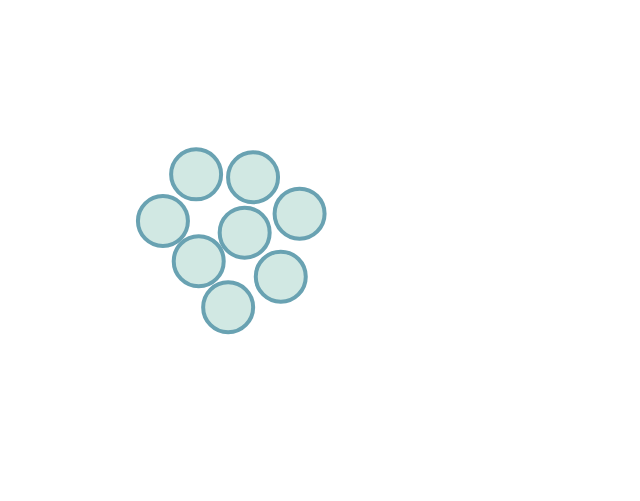
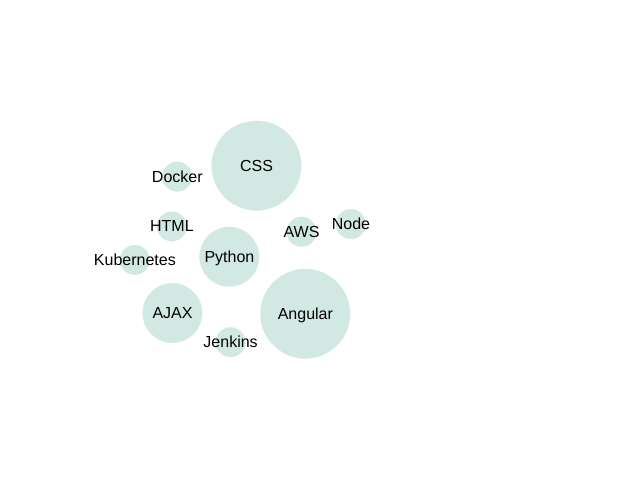
Before and after one commit to adallos/d3ilab, a plain HTML site: page index.html in a window 1280 px wide. Shown: the whole page, without its empty margins (0-640 px from the left). Drawn offline with nearby package versions, Linux system fonts and the light colour scheme.

Commit message:
Circles graph fully functional!

```diff
--- a/data.json
+++ b/data.json
@@ -1,6 +1,22 @@
 [{
     "ninja": "Natalia",
-        "skills": "Javascript",
+    "skills": [{
+            "skill": "Python",
+            "score": 2
+        },
+        {
+            "skill": "AJAX",
+            "score": 5
+        },
+        {
+            "skill": "CSS",
+            "score": 3
+        },
+        {
+            "skill": "Angular",
+            "score": 1
+        }
+    ],
     "discipline": "Development",
     "domain": "Front End",
     "grade": "JT",
@@ -9,71 +25,68 @@
 },
 {
     "ninja": "Andrea",
-        "skills": "AJAX",
+    "skills": [{
+            "skill": "AJAX",
+            "score": 3
+        },
+        {
+            "skill": "CSS",
+            "score": 3
+        },
+        {
+            "skill": "HTML",
+            "score": 1
+        },
+        {
+            "skill": "Node",
+            "score": 1
+        },
+        {
+            "skill": "Angular",
+            "score": 1
+        }
+    ],
     "discipline": "Development",
     "domain": "Back End",
     "grade": "TL",
     "englishLevel": "A2",
     "project": "BuzzPoints"
-
 },
 {
     "ninja": "Inés",
-        "skills": "Javascript",
+    "skills": [{
+            "skill": "CSS",
+            "score": 4
+        },
+        {
+            "skill": "Python",
+            "score": 4
+        },
+        {
+            "skill": "Jenkins",
+            "score": 1
+        },
+        {
+            "skill": "Docker",
+            "score": 1
+        },
+        {
+            "skill": "AWS",
+            "score": 1
+        },
+        {
+            "skill": "Kubernetes",
+            "score": 1
+        },
+        {
+            "skill": "Angular",
+            "score": 1
+        }
+    ],
     "discipline": "Development",
     "domain": "Front End",
     "grade": "EN",
     "englishLevel": "A2",
     "project": "Bain"
-
-    },
-    {
-        "ninja": "Sebastián",
-        "skills": "HTML5",
-        "discipline": "Development",
-        "domain": "Back End",
-        "grade": "SE",
-        "englishLevel": "A2",
-        "project": "McClatchy"
-
-    },
-    {
-        "ninja": "David",
-        "skills": "Python",
-        "discipline": "Development",
-        "domain": "Data",
-        "grade": "CL",
-        "englishLevel": "A2",
-        "project": "McClatchy"
-
-    },
-    {
-        "ninja": "Luis",
-        "skills": "Python",
-        "discipline": "Development",
-        "domain": "Mobile",
-        "grade": "JT",
-        "englishLevel": "B1",
-        "project": "McClatchy"
-
-    },
-    {
-        "ninja": "Hollman",
-        "skills": "Python",
-        "discipline": "Development",
-        "domain": "Back End",
-        "grade": "TL",
-        "englishLevel": "B2",
-        "project": "Bain"
-
-    },
-    {
-        "ninja": "Javier",
-        "skills": "AJAX",
-        "discipline": "Development",
-        "domain": "Data",
-        "grade": "EN",
-        "englishLevel": "C1",
-        "project": "Buzzpoints"
 }
 ]
--- /dev/null
+++ b/index2.html
@@ -0,0 +1,86 @@
+<!-- <!DOCTYPE html> -->
+<meta charset="utf-8">
+<head>
+  <title>Force layout (with collision detection)</title>
+</head>
+
+<style>
+circle {
+  fill: orange;
+}
+</style>
+
+<body>
+  <div id="content">
+    <svg width="400" height="400">
+    </svg>
+  </div>
+
+  <script src="https://cdnjs.cloudflare.com/ajax/libs/d3/4.2.2/d3.min.js"></script>
+
+  <script>
+var width = 400, height = 400
+
+let mock = [
+  {"js" : 3},
+  {"ajax": 6},
+  {"html5":5},
+  {"py": 4},
+  {"react": 4},
+  {"blah": 4},
+  {"blah": 8}
+]
+var numNodes = mock.length
+let skillsObj = {}
+var nodes = d3.range(numNodes).map(function(d) {
+  skillsObj = {...skillsObj, ...mock[d]}
+  if(mock[d]){
+    return {radius: Object.values(mock[d])[0]*8}
+  }
+
+  return {radius: d*10}
+})
+
+console.log(skillsObj);
+
+var simulation = d3.forceSimulation(nodes)
+  .force('charge', d3.forceManyBody().strength(10))
+  .force('center', d3.forceCenter(width / 2, height / 2))
+  .force('collision', d3.forceCollide().radius(function(d) {
+    return d.radius+5
+  }).iterations(1))
+  .on('tick', ticked);
+
+function ticked() {
+  var u = d3.select('svg')
+    .selectAll('circle')
+    .data(nodes)
+
+  u.enter()
+    .append('circle')
+    .attr('r', function(d) {
+      return d.radius
+    })
+    .append('text')
+      .text('this is the text')
+      .attr('cx', function(d) {
+      return d.x
+    })
+    .attr('cy', function(d) {
+      return d.y
+    })
+
+    .merge(u)
+    .attr('cx', function(d) {
+      return d.x
+    })
+    .attr('cy', function(d) {
+      return d.y
+    })
+
+
+  u.exit().remove()
+}
+  </script>
+</body>
+</html>
--- a/js.js
+++ b/js.js
@@ -1,76 +1,117 @@
-// set the dimensions and margins of the graph
-var width = 450
-var height = 450
-let searchCriteria = []
+let obj = []
 
+let svg = d3.select("#my_dataviz")
+    .append("svg")
+    .attr("width", 450)
+    .attr("height", 450)
+    /*.call(d3.zoom().on("zoom", function () {
+        svg.attr("transform", d3.event.transform)
+    }))*/
 
-// append the svg object to the body of the page
-var svg = d3.select("#my_dataviz")
-    .append("svg")
-    .attr("width", width)
-    .attr("height", height)
+function skillFirstPush(skill) {
+    let localComparer = []
+    Object.values(obj).forEach(x => {
+        pushToComparerArray(Object.keys(x)[0], skill, localComparer)
+    })
+    if (localComparer.includes(false)) {
+        return false
+    }
+    else{
+        return true
+    }
+}
 
-// create dummy data -> just one element per circle
+function pushToComparerArray(key, skill, localComparer) {
+    if (key == skill) {
+        localComparer.push(false)
+    }
+    else{
+        localComparer.push(true)
+    }
+}
+
+let skillToPush = {}
 d3.json("data.json", function(data) {
+    data.map(ninjaInfo => {
+        ninjaInfo.skills.map(skillInfo => {
+            if (obj.length == 0 || skillFirstPush(skillInfo.skill)) {
+                skillToPush = {
+                    [skillInfo.skill]: 1
+                }
+                obj.push(skillToPush)
+            } else {
+                obj.forEach(item => {
+                    if (skillInfo.skill == Object.keys(item)[0]) {
+                        item[skillInfo.skill] += 1
+                    }
+                })
+            }
+        })
+    })
 
-    let objSkills = ''
-    let myObj = ''
-    let fullSkillset = ''
-    Object.keys(data).map((item, value) => {
+    let node = svg
+        .append("g")
+        .attr("class", "outer-container")
+        .selectAll(".outer-container")
+        .data(obj)
+        .enter();
 
-        let skills = pickSkills(data[item])
-        fullSkillset += skills + ',';
+    let group = node.append("g")
+        .attr("class", "group-container");
 
-    })
-    console.log(fullSkillset.substring(0, fullSkillset.length - 1).split(','));
-    //console.log(fullSkillset);
+    group
+        .append("circle")
+        .attr("r", 30)
+        .attr("cx", 450 / 2)
+        .attr("cy", 450 / 2)
+        .style("fill", "#69b3a2")
+        .style("fill-opacity", 0.3);
 
+    group
+        .append("text")
+        .attr("text-anchor", "middle")
+        .text(function (d) {
+            return Object.keys(d)[0]
+        })
+        .style("user-select", "none")
+        .style("pointer-events", "none")
+        .style("font-family", "Helvetica")
 
-
-    // Initialize the circle: all located at the center of the svg area
-    var node = svg.append("g")
-        .selectAll("circle")
-        .data(data)
-        .enter()
-        .append("circle")
-        .attr("r", 25)
-        .attr("cx", width / 2)
-        .attr("cy", height / 2)
-        .style("fill", "#69b3a2")
-        .style("fill-opacity", 0.3)
-        .attr("stroke", "#69a2b2")
-        .style("stroke-width", 4)
-
-    // Features of the forces applied to the nodes:
-    var simulation = d3.forceSimulation()
-        .force("center", d3.forceCenter().x(width / 2).y(height / 2)) // Attraction to the center of the svg area
-        .force("charge", d3.forceManyBody().strength(0.5)) // Nodes are attracted one each other of value is > 0
-        .force("collide", d3.forceCollide().strength(.01).radius(30).iterations(1)) // Force that avoids circle overlapping
-
-    // Apply these forces to the nodes and update their positions.
-    // Once the force algorithm is happy with positions ('alpha' value is low enough), simulations will stop.
-
+    let simulation = d3.forceSimulation()
+        .force("charge", d3.forceManyBody().strength(10))
+        .force("center", d3.forceCenter().x(450 / 2).y(450 / 2))
+        .force("collision", d3.forceCollide().radius(function (d) {
+            return Object.values(d)[0] * 15 + 10
+        }
+        ).iterations(1))
 
     simulation
-        .nodes(data)
+        .nodes(obj)
         .on("tick", function(d) {
-            node
+            group
+                .selectAll("circle")
                 .attr("cx", function(d) { return d.x; })
                 .attr("cy", function(d) { return d.y; })
+                .attr("r", function (d) {
+                    return Object.values(d)[0]*15
+                })
+
+            group
+                .selectAll("text")
+                .attr("x", function(d) { return d.x ; })
+                .attr("y", function(d) { return d.y + 5; })
         });
 
+    let searchCriteria = []
     d3.selectAll("circle").on("click", function(e) {
         if (this.style.fill == "red") {
             d3.select(this).style("fill", "#69b3a2")
-            searchCriteria = searchCriteria.filter(criteria => criteria != e.ninja)
+            searchCriteria = searchCriteria.filter(criteria => criteria != Object.keys(e)[0])
         } else {
             d3.select(this).style("fill", "red")
-            searchCriteria.push(e.ninja)
+            searchCriteria.push(Object.keys(e)[0])
         }
         console.log(searchCriteria);
+
     })
 })
-
-function pickSkills({ skills }) {
-    return skills
-}
```
Also changed, not shown: index.html (+3 -3 lines). Lines whose indentation alone changed are shown as unchanged.
